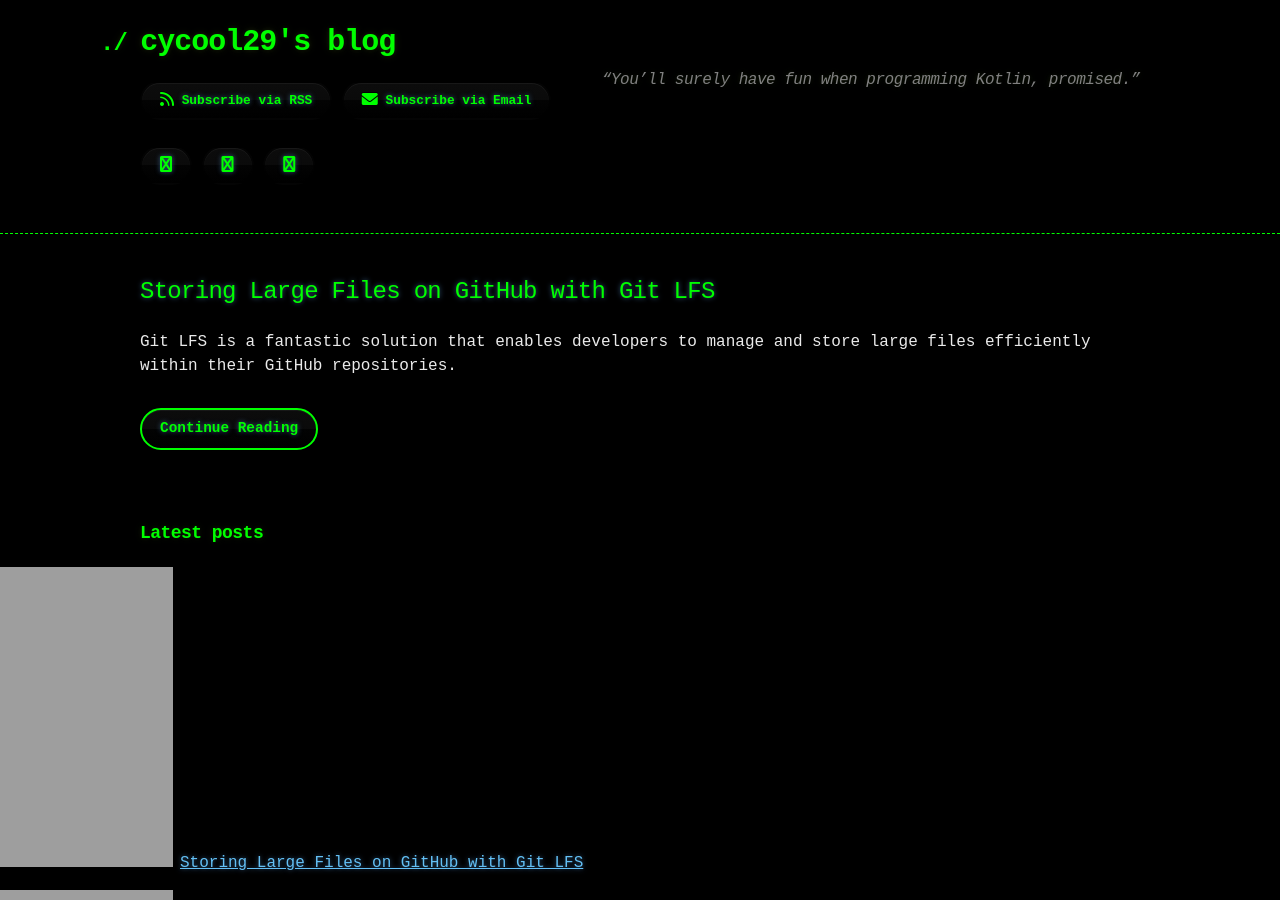
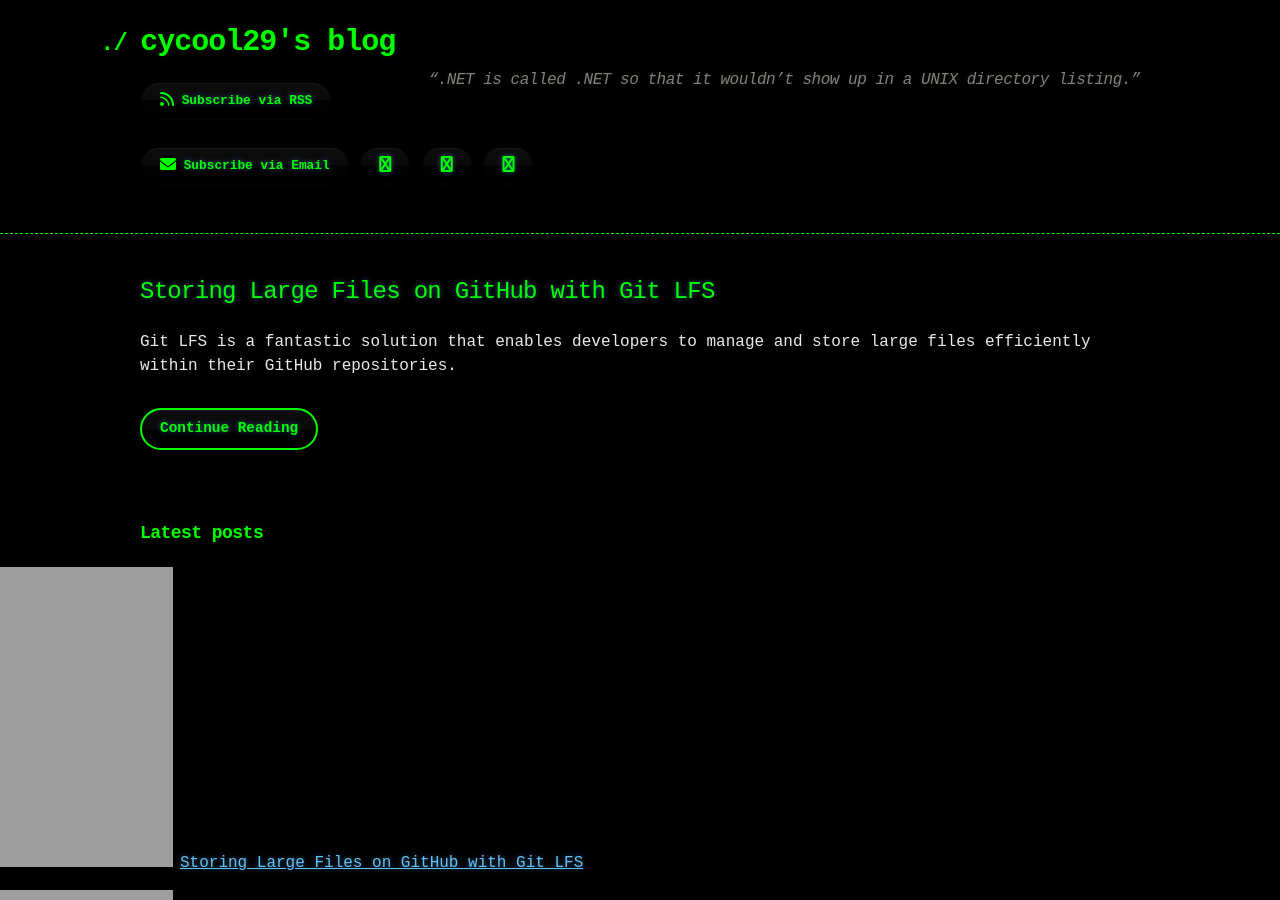
Before and after one commit to cycool29/cycool29.github.io, a Jekyll site: the page built from index.md, in a window 1280 px wide and 900 px high. Built offline with Jekyll 4.4.1, drawn with Linux system fonts in a browser that asks for light colours; a style sheet for code colours, icons or effects is not loaded.

Commit message:
Update quotes

```diff
--- a/_config.yml
+++ b/_config.yml
@@ -1,5 +1,5 @@
 title: cycool29's blog
-description: "“You’ll surely have fun when programming Kotlin, promised.” "
+description: "“.NET is called .NET so that it wouldn’t show up in a UNIX directory listing.” "
 bio: A high school student. Intermediate in Python, Git, Bash. Learning JavaScript. He/Him. "
 author: cycool29
 url: https://cycool29.github.io
```
